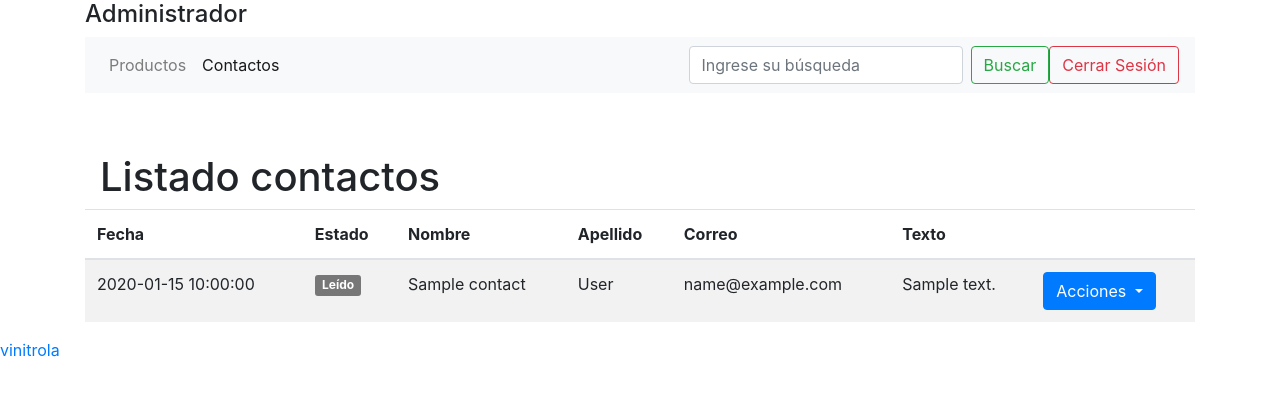
After one commit to gomezbetancurcesar/vinilo, a PHP site: page /admin/contactos-index.php in a window 1280 px wide. The commit adds this page. Shown: the top 396 px of the page. Run offline with PHP 8.4, Linux system fonts and the light colour scheme; the visitor is signed in with stand-in values (Sample User, id 1); tables that the repository leaves empty or names only in its code hold one stand-in row (values such as "Sample post").

Commit message:
Se agrega tracklist en el admin. - Se agrega visualización de contactos en el admin. - Se permite cambio de estados en los contactos, desde el admin

```diff
--- a/app/admin/assets/css/app.css
+++ b/app/admin/assets/css/app.css
@@ -30,3 +30,61 @@ padding-top: 60px;
 .hiddeForm{
   display: none;
 }
+
+.label-success {
+    background-color: #5cb85c;
+}
+
+.label-info {
+    background-color: #5bc0de;
+}
+
+.label-warning {
+    background-color: #f0ad4e;
+}
+
+.label-default {
+    background-color: #777;
+}
+
+.label {
+    display: inline;
+    padding: .2em .6em .3em;
+    font-size: 75%;
+    font-weight: 700;
+    line-height: 1;
+    color: #fff;
+    text-align: center;
+    white-space: nowrap;
+    vertical-align: baseline;
+    border-radius: .25em;
+}
+
+button.close {
+    -webkit-appearance: none;
+    padding: 0;
+    cursor: pointer;
+    background: 0 0;
+    border: 0;
+}
+
+.close {
+    float: right;
+    font-size: 21px;
+    font-weight: 700;
+    line-height: 1;
+    color: #000;
+    text-shadow: 0 1px 0 #fff;
+    filter: alpha(opacity=20);
+    opacity: .2;
+}
+
+.modal-title {
+    margin: 0;
+    line-height: 1.42857143;
+}
+
+.modal-header {
+    padding: 15px;
+    border-bottom: 1px solid #e5e5e5;
+}
--- /dev/null
+++ b/app/admin/contactos-index.php
@@ -0,0 +1,105 @@
+<?php
+  include('header.php');
+  $activePage = "contactos-index.php";
+  include('menu.php');
+  $conexion = new Conexion();
+
+  if(isset($_GET["id"]) && isset($_GET["leido"])){
+    $conexion->save(array(
+      "table" => "contacts",
+      "where" => array("id" => $_GET["id"]),
+      "data" => array("leido" => $_GET["leido"])
+    ));
+    header("Location: contactos-index.php");
+  }
+
+  $contactos = $conexion->find("all", array(
+                      "table" => "contacts"
+  ));
+?>
+<!--Formulario Registro-->
+<section>
+  <div class="container">
+    <div class="col-md-12">
+      <h1>Listado contactos</h1>
+    </div>
+    <table class="table table-striped table-hover">
+      <thead>
+        <tr>
+          <th>Fecha</th>
+          <th>Estado</th>
+          <th>Nombre</th>
+          <th>Apellido</th>
+          <th>Correo</th>
+          <th>Texto</th>
+          <th></th>
+        </tr>
+      </thead>
+      <tbody>
+        <?php
+          foreach ($contactos as $key => $contacto) {
+            ?>
+            <tr>
+              <td>
+                <?=$contacto["time"];?>
+              </td>
+              <td>
+                <?php
+                  $opts = [
+                    "class" => "label-default",
+                    "texto" => "Leído"
+                  ];
+                  if(!$contacto["leido"]){
+                    $opts = [
+                      "class" => "label-success",
+                      "texto" => "Nuevo"
+                    ];
+                  }
+                ?>
+                <span class="label <?=$opts['class'];?>"><?=$opts['texto'];?></span>
+              </td>
+              <td>
+                <?=$contacto["name"];?>
+              </td>
+              <td>
+                <?=$contacto["lastname"];?>
+              </td>
+              <td>
+                <?=$contacto["mail"];?>
+              </td>
+              <td>
+                <?=nl2br($contacto["text"]);?>
+              </td>
+              <td>
+                  <div class="btn-group" role="group">
+                    <button id="btnGroupDrop1" type="button" class="btn btn-primary dropdown-toggle" data-toggle="dropdown" aria-haspopup="true" aria-expanded="false">
+                      Acciones
+                    </button>
+                    <div class="dropdown-menu" aria-labelledby="btnGroupDrop1">
+                      <?php
+                        $opts = [
+                          "texto" => "Marcar como leído",
+                          "leido" => 1
+                        ];
+                        if($contacto["leido"]){
+                          $opts = [
+                            "texto" => "Marcar como no leído",
+                            "leido" => 0
+                          ];
+                        }
+                      ?>
+                      <a class="dropdown-item" href="contactos-index.php?id=<?=$contacto["id"]?>&leido=<?=$opts["leido"];?>"><?=$opts["texto"];?></a>
+                    </div>
+                  </div>
+              </td>
+            </tr>
+            <?php
+          }
+        ?>
+        <tr></tr>
+      </tbody>
+    </table>
+  </div>
+</section>
+<!--Formulario Registro-->
+<?php include('../footer.php'); ?>
--- a/app/admin/login.php
+++ b/app/admin/login.php
@@ -23,7 +23,7 @@ if(!empty($_POST)){
 			//$_SESSION["country"]=$usuario["country"];
 			//$_SESSION["adress"]=$usuario["adress"];
 
-			$volver=($_SESSION["volverad"])?$_SESSION["volverad"]:"index.php";
+			$volver=($_SESSION["volverad"])?$_SESSION["volverad"]:"productos-index.php";
 			header("Location: ".$volver);
 		}else{
 			$error="Usuario/Clave no registrados";
--- a/app/admin/menu.php
+++ b/app/admin/menu.php
@@ -3,6 +3,7 @@
   //$pages["index.php"] = "Inicio";
   //$pages["productos-agregar.php"] = "Agregar Producto";
   $pages["productos-index.php"] = "Productos";
+  $pages["contactos-index.php"] = "Contactos";
 ?>
 
 <header class="container">
--- a/app/admin/productos-index.php
+++ b/app/admin/productos-index.php
@@ -61,7 +61,7 @@
                     </button>
                     <div class="dropdown-menu" aria-labelledby="btnGroupDrop1">
                       <a class="dropdown-item" href="productos-formulario.php?id=<?=$producto["id"]?>">Editar</a>
-                      <a class="dropdown-item" href="#">Tracklist</a>
+                      <a class="dropdown-item" href="tracklists-index.php?productoId=<?=$producto["id"]?>">Tracklist</a>
                        <div class="dropdown-divider"></div>
                       <a class="dropdown-item" href="productos-formulario.php?action=remove&id=<?=$producto["id"]?>">Eliminar</a>
                     </div>
--- a/app/conection.php
+++ b/app/conection.php
@@ -86,6 +86,7 @@ class Conexion {
 		}
     	$this->conn->query($query);
     	$id = $this->conn->insert_id;
+    	$this->conn->close();
 		return $id;
 	}
 
@@ -131,6 +132,14 @@ class Conexion {
 					break;
 			}
 		}
+		// $this->conn->close();
 		return $row;
 	}
+
+	public function delete($table, $id){
+		$query = "delete from $table where id = $id";
+		$retorno = $this->conn->query($query);
+		$this->conn->close();
+		return $retorno;
+	}
 }
```
Also changed, not shown: app/admin/productos-formulario.php (+8 -2 lines), app/admin/tracklists-formulario.php (added, +75 -0 lines), app/admin/tracklists-index.php (added, +85 -0 lines).
